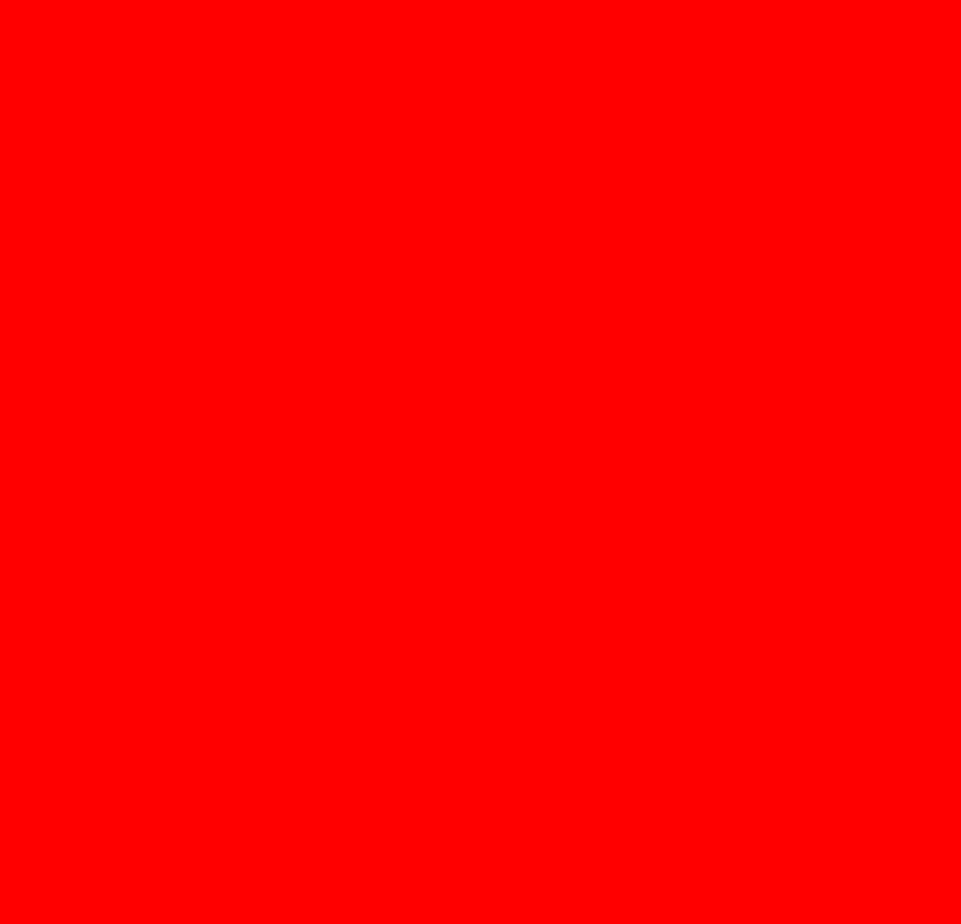
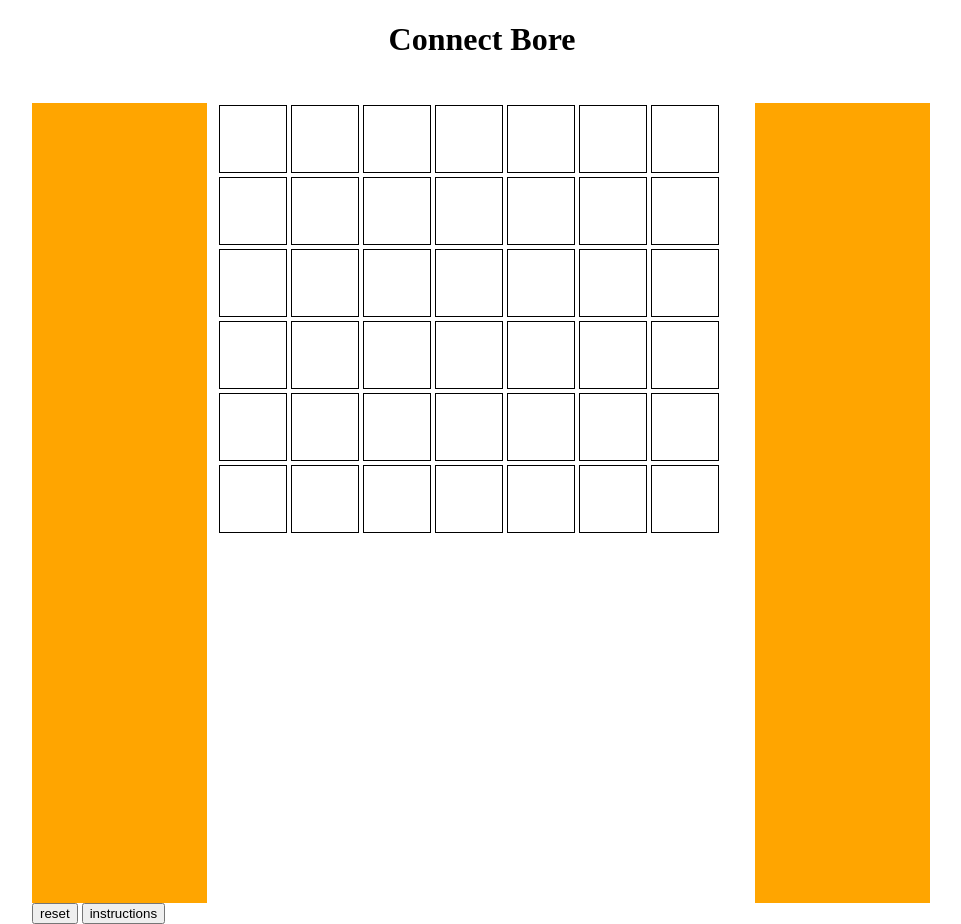
Before and after one commit to samsw69/project-1, a PHP site: page / in a window 1280 px wide. Before the commit the part shown is empty. Shown: the whole page, without its empty margins (158-1119 px from the left). Before the commit the page ends 800 px from the top, so only its background shows below. Run offline with PHP 8.4, Linux system fonts and the light colour scheme; some libraries are stand-ins or nearby versions.

Commit message:
v1 - grid, divs and clickable areas created

```diff
--- a/css/style.css
+++ b/css/style.css
@@ -1,3 +1,54 @@
 body {
-  background: red;
+  background: white;
+  height: 800px;
 }
+
+h1 {
+  height: 60px;
+  text: 40px;
+  /*background-color: gray;*/
+  text-align: center;
+}
+
+.leftSide, .rightSide {
+  width: 175px;
+  height: 800px;
+  background-color: orange;
+  font-size: 12;
+  color: black;
+  float: left;
+}
+
+.grid {
+  float: left;
+}
+
+main {
+  max-width: 900px;
+  height: 800px;
+  margin: 0 auto;
+}
+
+.clearfix {
+  overflow: auto;
+  zoom: 1;
+}
+ul {
+  display: inline-block;
+  width: 528px;
+  margin: 0 10px;
+  border-spacing: 0px 0px;
+  padding: 0;
+}
+
+
+li {
+   display: inline-block;
+   width: 60px;
+   float: left;
+   height: 60px;
+   border: 1px solid black;
+   text-align: center;
+   padding: 3px;
+   margin: 2px;
+}
--- a/index.html
+++ b/index.html
@@ -1,12 +1,76 @@
 <!DOCTYPE html>
 <html>
+
   <head>
     <meta charset="utf-8">
     <title>Connect4</title>
     <link rel="stylesheet" href="css/style.css">
+    <script src="http://code.jquery.com/jquery-3.1.1.min.js"></script>
     <script src="js/app.js" charset="utf-8"></script>
   </head>
+
   <body>
 
+    <header>
+      <h1>Connect Bore</h1>
+    </header>
+
+    <main>
+
+      <div class="leftSide"></div>
+
+      <div class="grid">
+        <ul>
+          <li id="zero"></li>
+          <li id="one"></li>
+          <li id="two"></li>
+          <li id="three"></li>
+          <li id="four"></li>
+          <li id="five"></li>
+          <li id="six"></li>
+          <li id="seven"></li>
+          <li id="eight"></li>
+          <li id="nine"></li>
+          <li id="ten"></li>
+          <li id="eleven"></li>
+          <li id="twelve"></li>
+          <li id="thirteen"></li>
+          <li id="fourteen"></li>
+          <li id="fifteen"></li>
+          <li id="sixteen"></li>
+          <li id="seventeen"></li>
+          <li id="eighteen"></li>
+          <li id="nineteen"></li>
+          <li id="twenty"></li>
+          <li id="twentyone"></li>
+          <li id="twentytwo"></li>
+          <li id="twentythree"></li>
+          <li id="twentyfour"></li>
+          <li id="twentyfive"></li>
+          <li id="twentysix"></li>
+          <li id="twentyseven"></li>
+          <li id="twentyeight"></li>
+          <li id="twentynine"></li>
+          <li id="thirty"></li>
+          <li id="thirtyone"></li>
+          <li id="thirtytwo"></li>
+          <li id="thirtythree"></li>
+          <li id="thirtyfour"></li>
+          <li id="thirtyfive"></li>
+          <li id="thirtysix"></li>
+          <li id="thirtyseven"></li>
+          <li id="thirtyeight"></li>
+          <li id="thirtynine"></li>
+          <li id="forty"></li>
+          <li id="fortyone"></li>
+        </ul>
+      </div>
+
+      <div class="rightSide"></div>
+
+      <button>reset</button>
+      <button>instructions</button>
+
+    </main>
   </body>
 </html>
--- a/js/app.js
+++ b/js/app.js
@@ -1 +1,81 @@
-console.log('JS Connected!')
+console.log('JS Connected!');
+$(() => {
+
+// record variables required
+  const $boxes = $('li');
+  console.log($boxes)
+
+
+// introduction to game / instructions
+  //create button to access instructions at any time
+
+// set up grid 7x6
+
+
+
+// set up 'tournament' scoreboard
+  // keeps running tally of games won
+
+// set up player1
+  // assign 'red' token
+  //assign zero starting score
+
+  var tally = 1;
+
+  $boxes.on('click',function (e){
+    tally = tally + 1;
+    const box=$(e.target);
+    if (Math.abs(tally % 2) === 1){
+      box.text('O');
+    } else {
+      box.text('X');
+    }
+      // addColour();
+      // $('#hide').click(function(){
+      //   $('#id').hide();
+      // });
+      //
+      // $('#show').click(function(){
+      //   $('#id').show();
+      // });
+
+  });
+
+
+  // playerOnesTurn();
+});
+//set up player2
+  // assign 'yellow' token
+  //assign zero starting score
+
+// place token into grid
+  //record 'result' of each turn
+
+// keep record of progress for each turn
+  // check against results criteria
+
+// create function to check who's turn it is
+  //only allows correct player to take turn
+  //switches the colour of the token
+
+
+
+//set up results criteria - how does player win
+
+
+
+//reset the game
+
+
+
+
+
+
+
+
+// improvements:
+// tournament scoreboard
+// personalisation:
+// assign names to players
+// allow players to select player1 / player2
+// select token with famous face for comedy value!
```
